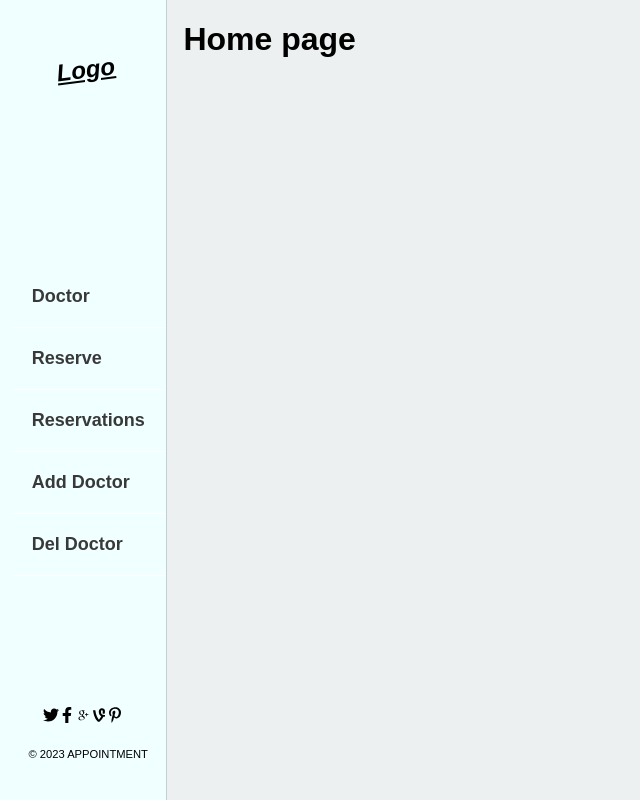
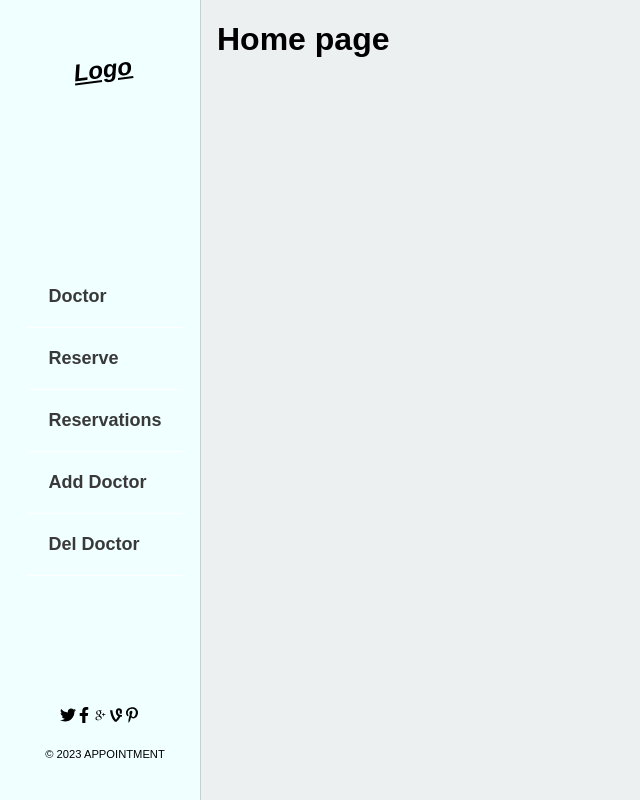
Before and after one commit to Muhammad0602/Doctor-Reservation-frontend, a React (Create React App) app: page /home in a window 1280 px wide. Shown: the whole page, without its empty margins (0-640 px from the left). Built offline with nearby package versions, Linux system fonts and the light colour scheme.

Commit message:
Ajusting style

```diff
--- a/src/components/sidebar/sidebar.css
+++ b/src/components/sidebar/sidebar.css
@@ -20,7 +20,7 @@ a {
   background-color: azure;
   height: 100vh;
   justify-content: space-between;
-  width: 13%;
+  width: 200px;
   border-right: 1px solid #0000002f;
 }
 
```
